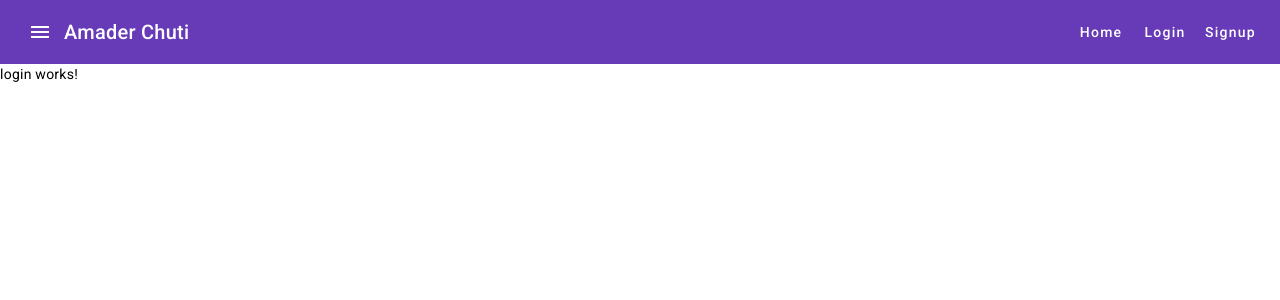
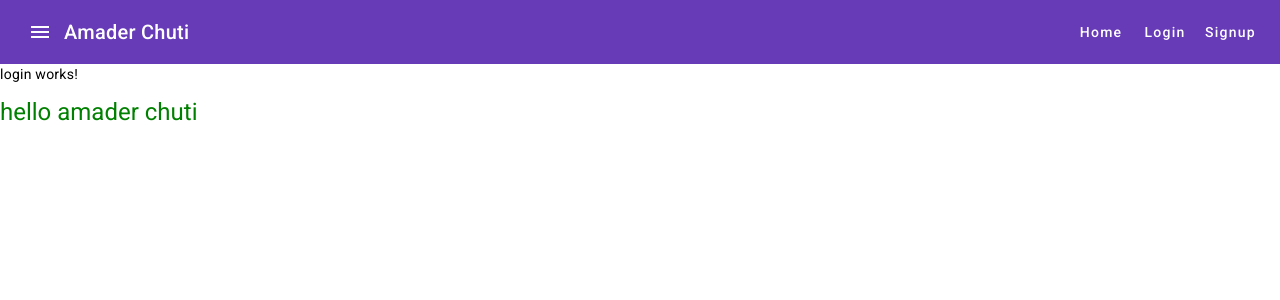
Before and after one commit to Sahil-Ahmed19/AmaderChuti, an Angular app: page /login in a window 1280 px wide. Shown: the top 300 px of the page. Built offline with nearby package versions, Linux system fonts and the light colour scheme.

Commit message:
test changes

```diff
--- a/src/app/auth/login/login.component.html
+++ b/src/app/auth/login/login.component.html
@@ -1 +1,2 @@
 <p>login works!</p>
+<h1>hello amader chuti</h1>
--- a/src/app/auth/login/login.component.scss
+++ b/src/app/auth/login/login.component.scss
@@ -0,0 +1,3 @@
+h1{
+    color: green;
+}
```
